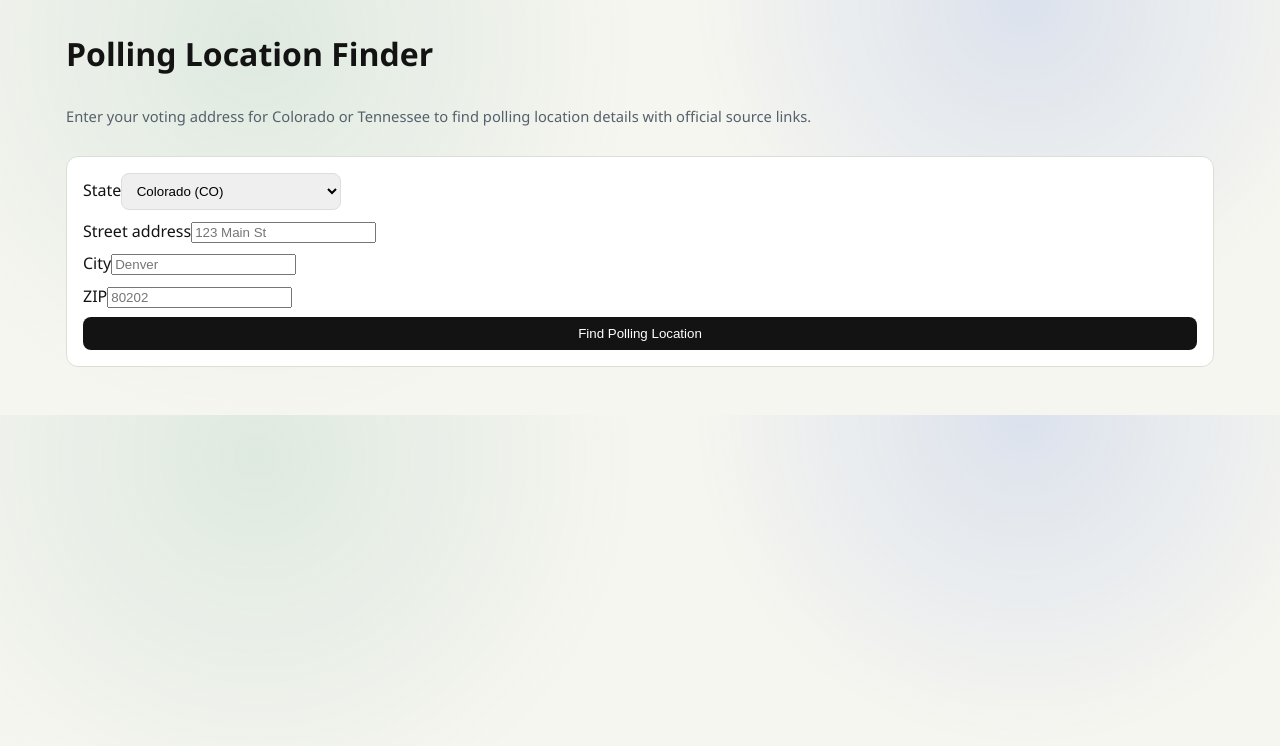
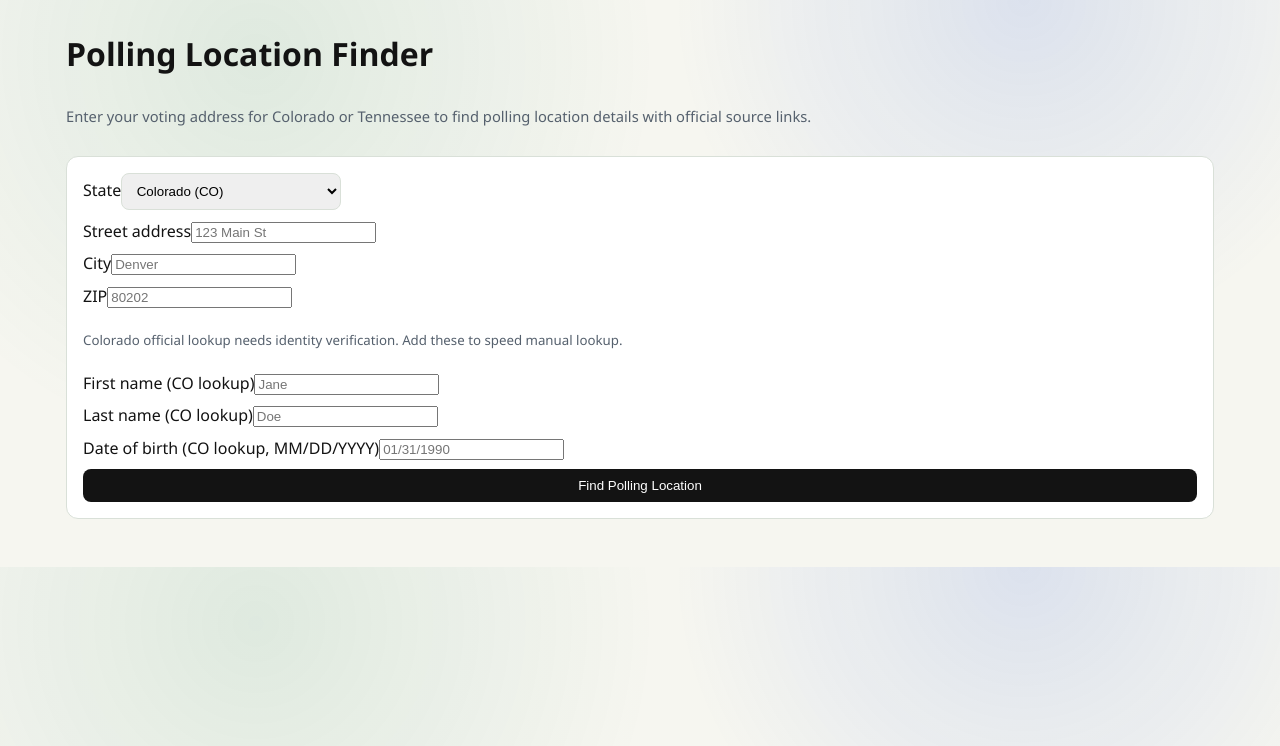
Before and after one commit to brendandoner-breathetransport/breathe, a Next.js app in the folder civic_affordability_pg/frontend/: page /vote/co/polling-location in a window 1280 px wide. Shown: the top 746 px of the page. Built offline with nearby package versions, Linux system fonts and the light colour scheme.

Commit message:
Add Colorado-specific identity inputs to polling form

```diff
--- a/civic_affordability_pg/frontend/app/vote/co/polling-location/page.tsx
+++ b/civic_affordability_pg/frontend/app/vote/co/polling-location/page.tsx
@@ -45,6 +45,9 @@ export default function ColoradoPollingLocationPage() {
   const [city, setCity] = useState("");
   const [zip, setZip] = useState("");
   const [stateAbbrev, setStateAbbrev] = useState<"CO" | "TN">("CO");
+  const [firstName, setFirstName] = useState("");
+  const [lastName, setLastName] = useState("");
+  const [dob, setDob] = useState("");
   const [loading, setLoading] = useState(false);
   const [result, setResult] = useState<PollingResponse | null>(null);
 
@@ -55,7 +58,15 @@ export default function ColoradoPollingLocationPage() {
       const res = await fetch("/api/vote/co/polling-location", {
         method: "POST",
         headers: { "Content-Type": "application/json" },
-        body: JSON.stringify({ street, city, zip, state_abbrev: stateAbbrev })
+        body: JSON.stringify({
+          street,
+          city,
+          zip,
+          state_abbrev: stateAbbrev,
+          first_name: firstName,
+          last_name: lastName,
+          date_of_birth_mm_dd_yyyy: dob
+        })
       });
       const payload = await res.json();
       setResult(payload);
@@ -89,6 +100,25 @@ export default function ColoradoPollingLocationPage() {
           ZIP
           <input value={zip} onChange={(e) => setZip(e.target.value)} required placeholder="80202" />
         </label>
+        {stateAbbrev === "CO" ? (
+          <>
+            <p className="small muted">
+              Colorado official lookup needs identity verification. Add these to speed manual lookup.
+            </p>
+            <label>
+              First name (CO lookup)
+              <input value={firstName} onChange={(e) => setFirstName(e.target.value)} placeholder="Jane" />
+            </label>
+            <label>
+              Last name (CO lookup)
+              <input value={lastName} onChange={(e) => setLastName(e.target.value)} placeholder="Doe" />
+            </label>
+            <label>
+              Date of birth (CO lookup, MM/DD/YYYY)
+              <input value={dob} onChange={(e) => setDob(e.target.value)} placeholder="01/31/1990" />
+            </label>
+          </>
+        ) : null}
         <button type="submit" disabled={loading}>{loading ? "Looking up..." : "Find Polling Location"}</button>
       </form>
 
```
